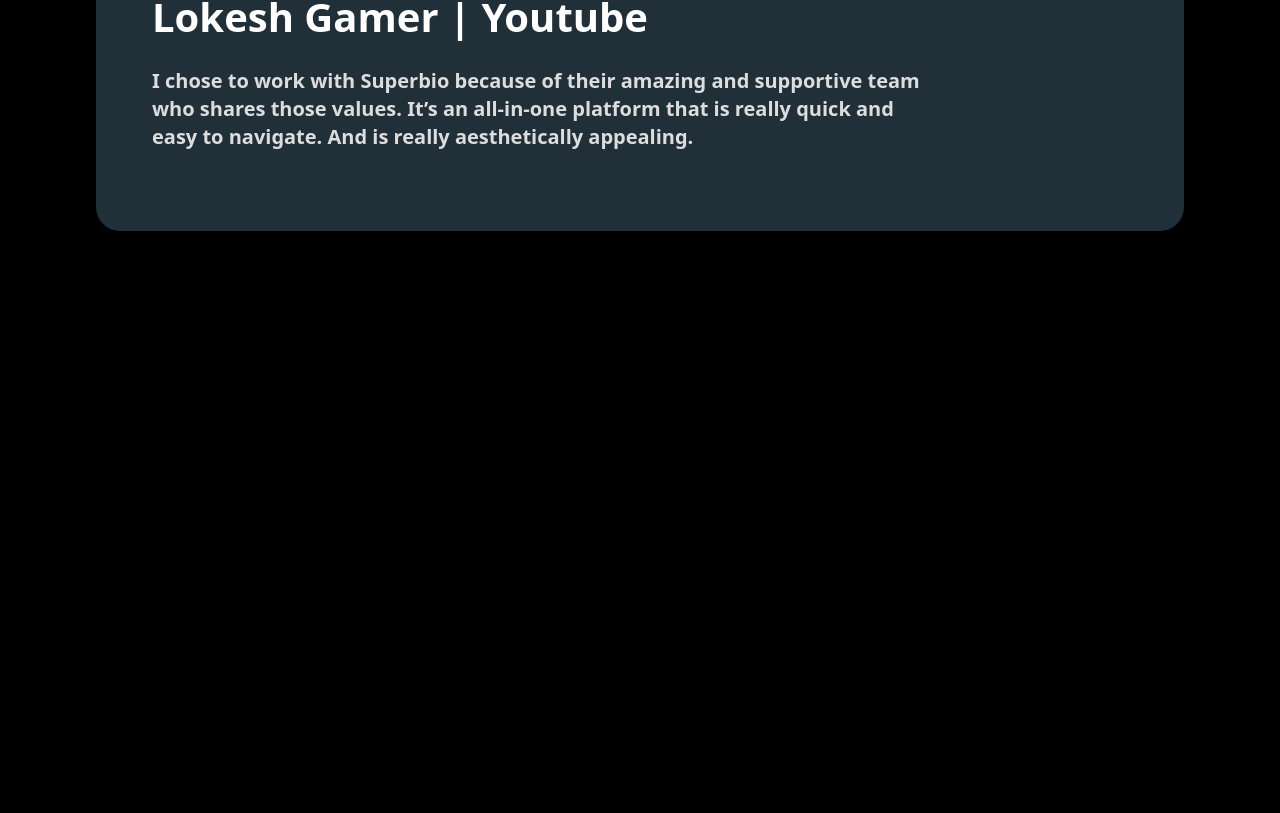
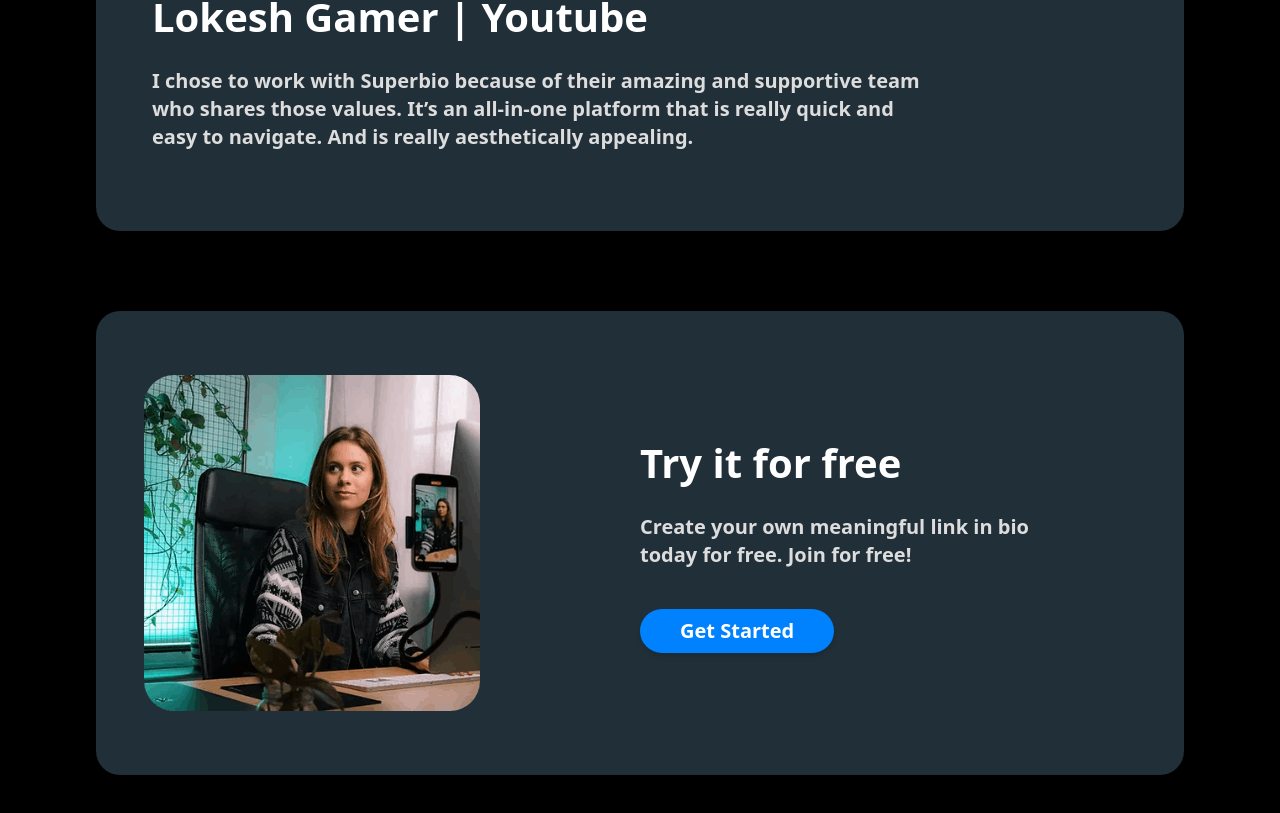
Before and after one commit to sajid1545/super_bio, a React (Vite) app: page / in a window 1280 px wide. Shown: the part 2955-3768 px from the top of the page. Before the commit the page ends 3266 px from the top, so only its background shows below. Built offline with nearby package versions, Linux system fonts and the light colour scheme.

Commit message:
tryForFree section created

```diff
--- a/src/App.jsx
+++ b/src/App.jsx
@@ -4,6 +4,7 @@
 import Gamer from './Components/Gamer/Gamer';
 import Navbar from './Components/Navbar/Navbar';
 import SecondBanner from './Components/SecondBanner/SecondBanner';
+import TryForFree from './Components/TryForFree/TryForFree';
 import UseIt from './Components/UseIt/UseIt';
 
 function App() {
@@ -15,6 +16,7 @@
 			<UseIt />
 			<About />
 			<Gamer />
+			<TryForFree />
 		</div>
 	);
 }
--- /dev/null
+++ b/src/Components/TryForFree/TryForFree.jsx
@@ -0,0 +1,21 @@
+import React from 'react';
+import free from '../../assets/images/free.png';
+
+const TryForFree = () => {
+	return (
+		<div className="w-[85%] mx-auto bg-[#212F39] py-16 px-12 rounded-3xl my-20 flex items-center ">
+			<img src={free} alt="" className="cursor-pointer  hover:scale-105 ease-in duration-500" />
+			<div className="ml-40">
+				<h1 className="text-[40px] mb-5 font-bold">Try it for free</h1>
+				<p className="text-[#dddddd] font-bold lg:w-[80%] text-xl">
+					Create your own meaningful link in bio today for free. Join for free!
+				</p>
+				<button className=" text-xl text-white  py-2 px-10 mt-10  bg-[#0082ff] hover:bg-[#0168c8] focus:ring-[#4ea4f4] focus:ring-offset-[#0082FF]   transition ease-in duration-200 text-center  font-semibold shadow-md focus:outline-none focus:ring-2 focus:ring-offset-2  rounded-full">
+					Get Started
+				</button>
+			</div>
+		</div>
+	);
+};
+
+export default TryForFree;
```
Also changed, not shown: src/assets/images/free.png (added).
